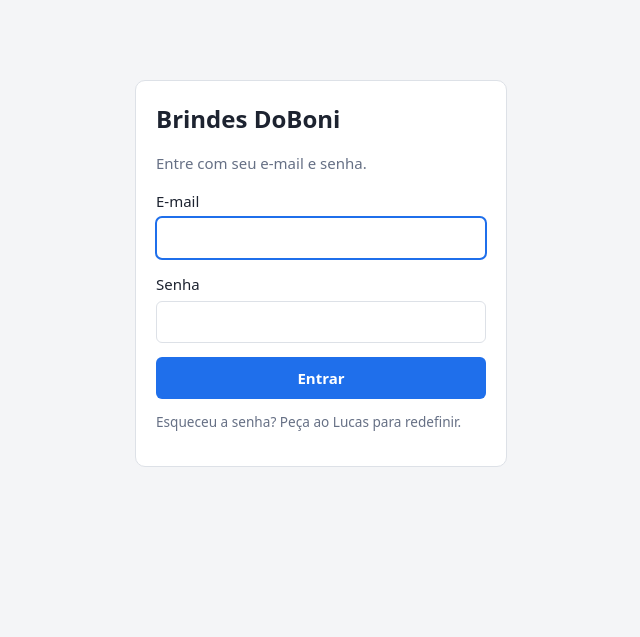
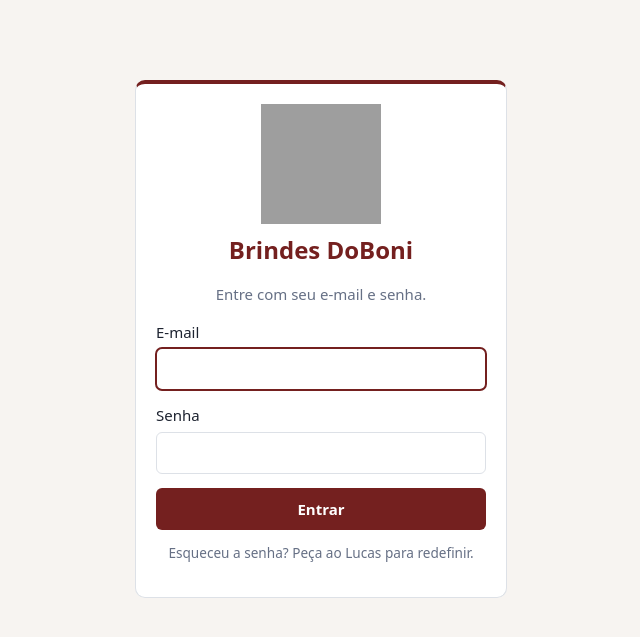
Before and after one commit to brindesdoboni/CRM, a Node project: template views/login.ejs in a window 1280 px wide. Shown: the top 637 px of the page, without its empty margins (319-959 px from the left). Run offline with Node 20 templates, Linux system fonts and the light colour scheme; the template is opened without the code that fills it, so the values that code supplies are empty; grey boxes are pictures that could not be loaded.

Commit message:
Logo e cores da marca (vinho e dourado) no CRM
Co-Authored-By: Claude Opus 5.5 <noreply@anthropic.com>
Claude-Session: https://claude.ai/code/session_018JCs8H6YsVs7BvV5bB84du

```diff
--- a/public/estilo.css
+++ b/public/estilo.css
@@ -1,11 +1,16 @@
 :root {
-  --fundo: #f4f5f7;
+  /* Cores da marca Brindes DoBoni (tiradas do logo) */
+  --vinho: #74201f;
+  --vinho-escuro: #561716;
+  --dourado: #de9e36;
+  --dourado-claro: #fbf1de;
+  --fundo: #f7f4f1;
   --cartao: #ffffff;
   --texto: #1d2330;
   --sutil: #667085;
   --borda: #dde1e7;
-  --primaria: #1f6feb;
-  --primaria-escura: #1857c0;
+  --primaria: #74201f;
+  --primaria-escura: #561716;
   --sucesso-fundo: #e7f6ec;
   --sucesso-texto: #1a7f37;
   --erro-fundo: #fdecec;
@@ -77,13 +85,16 @@ label.opcao { font-weight: 400; display: flex; gap: .5rem; align-items: baseline
 .tabela th { font-size: .85rem; color: var(--sutil); font-weight: 600; }
 .tabela tr.inativo td { color: var(--sutil); }
 .selo { display: inline-block; padding: .1rem .55rem; border-radius: 99px; font-size: .8rem; font-weight: 600; background: #eef1f5; }
-.selo-admin { background: #e8eefc; color: #1857c0; }
+.selo-admin { background: #f6e3e2; color: var(--vinho); }
 .selo-comercial { background: #e6f7f7; color: #0b6e6e; }
 .selo-lead { background: #fff4e5; color: #9a5b00; }
 .selo-financeiro { background: #e7f6ec; color: #1a7f37; }
 .selo-producao { background: #f3e8fd; color: #7a2cbf; }
 
-.login h1 { margin-bottom: .25rem; }
+.login { text-align: center; border-top: 4px solid var(--vinho); }
+.login form { text-align: left; }
+.login .logo-login { width: 120px; height: 120px; margin: 0 auto .5rem; display: block; }
+.login h1 { margin-bottom: .25rem; color: var(--vinho); }
 .login .botao { width: 100%; }
 
 @media (max-width: 700px) {
@@ -202,3 +213,10 @@ textarea[readonly] { background: var(--fundo); }
 form.cartao.inativo { opacity: .6; }
 audio { width: 100%; margin-bottom: .75rem; }
 code { background: #eef1f5; padding: 0 .3rem; border-radius: 4px; font-size: .85em; word-break: break-all; }
+
+/* Marca: detalhes em dourado */
+h1 { color: var(--vinho); }
+.cartao h2 { color: var(--texto); }
+.cartao h2::before { content: ""; display: inline-block; width: 4px; height: .95em; background: var(--dourado); border-radius: 2px; margin-right: .5rem; vertical-align: -1px; }
+.numero strong { color: var(--vinho); }
+.sino .contador { background: var(--vinho); }
--- a/views/login.ejs
+++ b/views/login.ejs
@@ -1,5 +1,6 @@
 <%- include('partials/topo') %>
 <div class="cartao login">
+  <img class="logo-login" src="/static/logo.png" alt="Logo Brindes DoBoni">
   <h1>Brindes DoBoni</h1>
   <p class="sutil">Entre com seu e-mail e senha.</p>
   <% if (error) { %><div class="aviso aviso-erro"><%= error %></div><% } %>
--- a/views/partials/topo.ejs
+++ b/views/partials/topo.ejs
@@ -5,12 +5,15 @@
   <meta name="viewport" content="width=device-width, initial-scale=1">
   <title><%= title %> · CRM DoBoni</title>
   <link rel="stylesheet" href="/static/estilo.css">
+  <link rel="icon" type="image/png" href="/static/favicon.png">
+  <link rel="apple-touch-icon" href="/static/apple-touch-icon.png">
+  <meta name="theme-color" content="#74201f">
   <script src="/static/app.js" defer></script>
 </head>
 <body>
 <% if (currentUser) { %>
 <header class="topo">
-  <a class="marca" href="/">Brindes DoBoni <span>CRM</span></a>
+  <a class="marca" href="/"><img src="/static/logo-160.png" alt="">Brindes DoBoni <span>CRM</span></a>
   <nav class="menu">
     <% menu.forEach(function (m) { %>
       <a href="<%= m.path %>" class="<%= path.startsWith(m.path) ? 'ativo' : '' %>"><%= m.label %></a>
```
Also changed, not shown: other parts of public/estilo.css (+14 -11 lines), public/apple-touch-icon.png (added), public/favicon.png (added), public/logo-160.png (added), public/logo.png (added).
